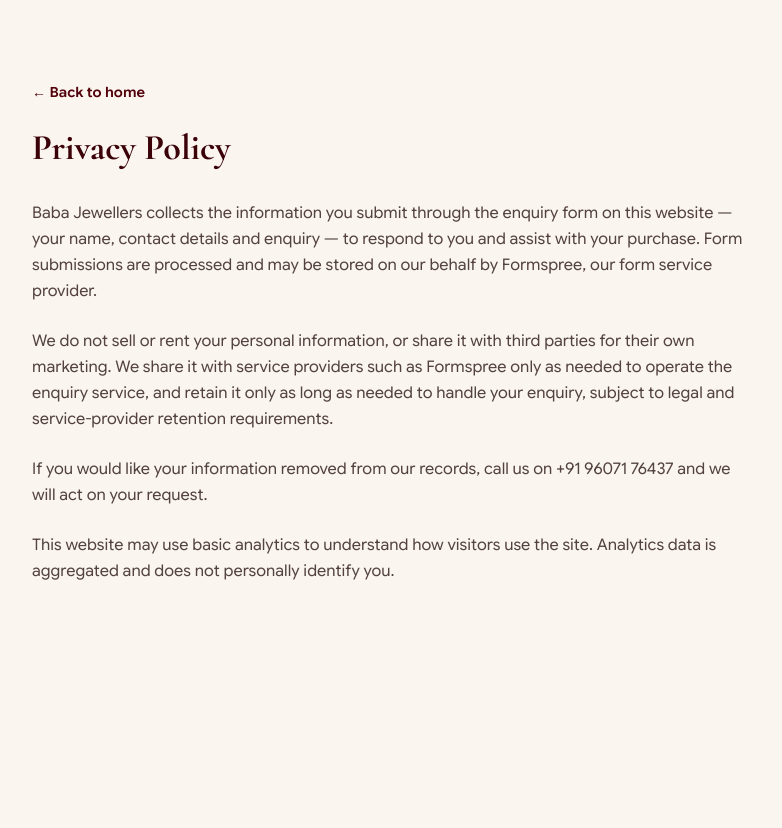
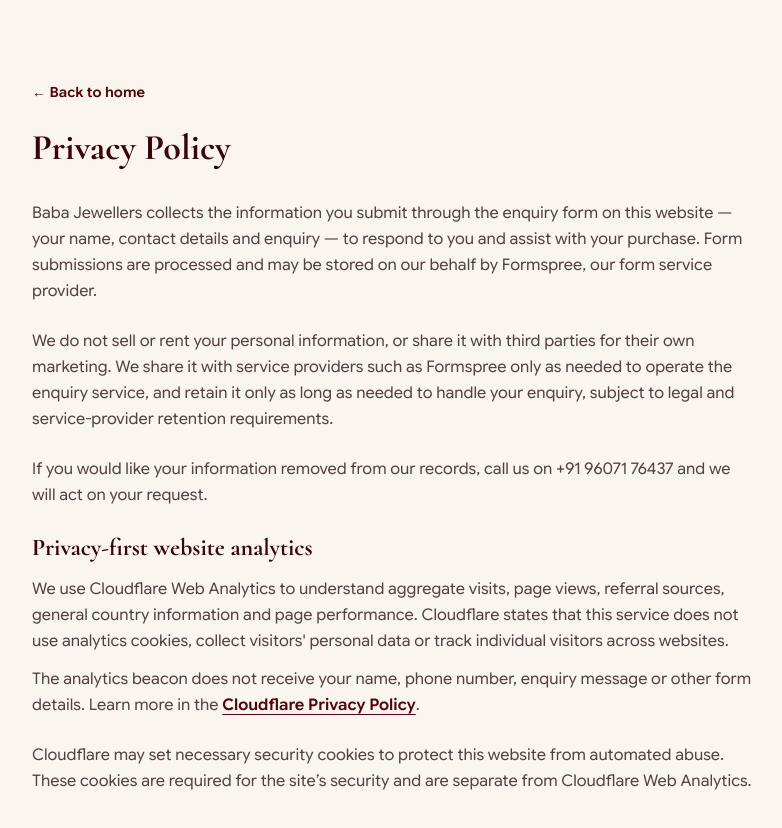
Before and after one commit to SkipAry/babajewellers, a Next.js app: page /privacy in a window 1280 px wide. Shown: the top 828 px of the page, without its empty margins (248-1030 px from the left). Before the commit the page ends 800 px from the top, so only its background shows below. Built offline with nearby package versions, Linux system fonts and the light colour scheme.

Commit message:
feat(analytics): add Cloudflare Web Analytics

```diff
--- a/src/app/layout.tsx
+++ b/src/app/layout.tsx
@@ -2,6 +2,8 @@
 import localFont from "next/font/local";
 import { faqs, site, stores } from "@/data/site";
 import "./globals.css";
+
+const cloudflareWebAnalyticsToken = "3db45ae729dd4879a51c5f294d5a5d29";
 
 /* Self-hosted variable fonts — reliable on every network.
    Cormorant (300–700) for display headings, Google Sans Flex for body. */
@@ -137,6 +139,13 @@
           type="application/ld+json"
           dangerouslySetInnerHTML={{ __html: JSON.stringify(faqSchema) }}
         />
+        <script
+          defer
+          src="https://static.cloudflareinsights.com/beacon.min.js"
+          data-cf-beacon={JSON.stringify({
+            token: cloudflareWebAnalyticsToken,
+          })}
+        />
       </body>
     </html>
   );
--- a/src/app/privacy/page.tsx
+++ b/src/app/privacy/page.tsx
@@ -37,10 +37,38 @@
           If you would like your information removed from our records, call us
           on {site.phoneDisplay} and we will act on your request.
         </p>
+        <section aria-labelledby="analytics-heading" className="space-y-3">
+          <h2
+            id="analytics-heading"
+            className="font-display text-2xl font-bold text-maroon-deep"
+          >
+            Privacy-first website analytics
+          </h2>
+          <p>
+            We use Cloudflare Web Analytics to understand aggregate visits,
+            page views, referral sources, general country information and page
+            performance. Cloudflare states that this service does not use
+            analytics cookies, collect visitors&apos; personal data or track
+            individual visitors across websites.
+          </p>
+          <p>
+            The analytics beacon does not receive your name, phone number,
+            enquiry message or other form details. Learn more in the{" "}
+            <a
+              href="https://www.cloudflare.com/privacypolicy/"
+              target="_blank"
+              rel="noopener noreferrer"
+              className="font-semibold text-maroon underline underline-offset-4"
+            >
+              Cloudflare Privacy Policy
+            </a>
+            .
+          </p>
+        </section>
         <p>
-          This website may use basic analytics to understand how visitors use
-          the site. Analytics data is aggregated and does not personally
-          identify you.
+          Cloudflare may set necessary security cookies to protect this website
+          from automated abuse. These cookies are required for the site’s
+          security and are separate from Cloudflare Web Analytics.
         </p>
       </div>
     </main>
```
Also changed, not shown: 1 other file (tests, documents, lock files or other folders).
